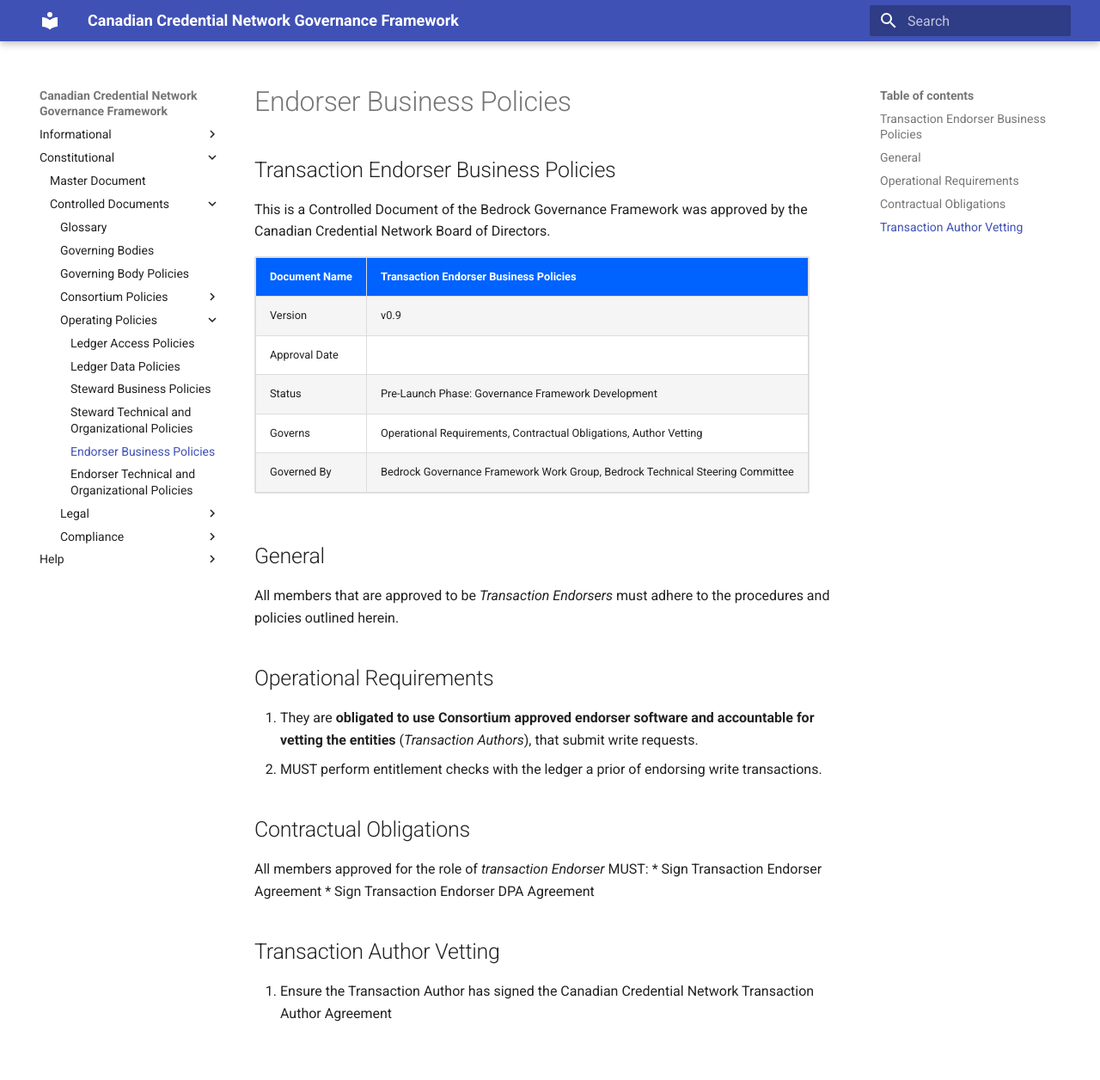
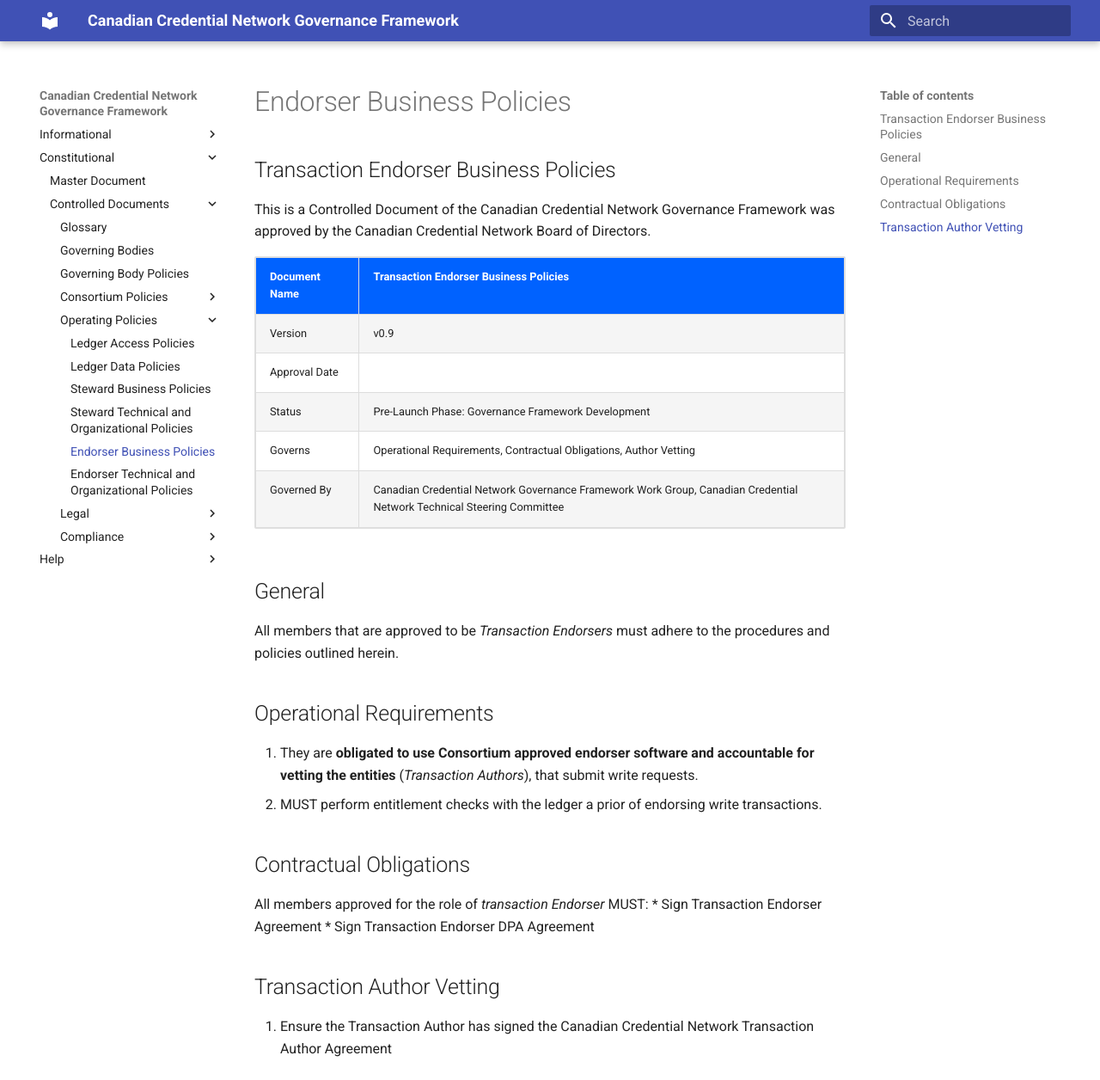
Before and after one commit to VictorSyntez/governance, an MkDocs documentation site: the page built from docs/gf_controlled/endorser_business_policies.md, in a window 1280 px wide and 1256 px high. Shown: the whole window at 86% size. Built offline with MkDocs 1.6.1 and Material for MkDocs 9.7.7, drawn with Linux system fonts in a browser that asks for light colours.

Commit message:
Updated file

```diff
--- a/docs/gf_controlled/endorser_business_policies.md
+++ b/docs/gf_controlled/endorser_business_policies.md
@@ -1,7 +1,7 @@
 
 ## Transaction Endorser Business Policies
 
-This is a Controlled Document of the Bedrock Governance Framework was approved by the Canadian Credential Network Board of Directors.
+This is a Controlled Document of the Canadian Credential Network Governance Framework was approved by the Canadian Credential Network Board of Directors.
 
 | Document Name | Transaction Endorser Business Policies |
 | --- | --- |
@@ -9,7 +9,7 @@
 | Approval Date | |
 | Status | Pre-Launch Phase: Governance Framework Development |
 | Governs |Operational Requirements, Contractual Obligations, Author Vetting |
-| Governed By | Bedrock Governance Framework Work Group, Bedrock Technical Steering Committee |
+| Governed By | Canadian Credential Network Governance Framework Work Group, Canadian Credential Network Technical Steering Committee |
 
 ## General
 All members that are approved to be *Transaction Endorsers* must adhere to the procedures and policies outlined herein.
```
